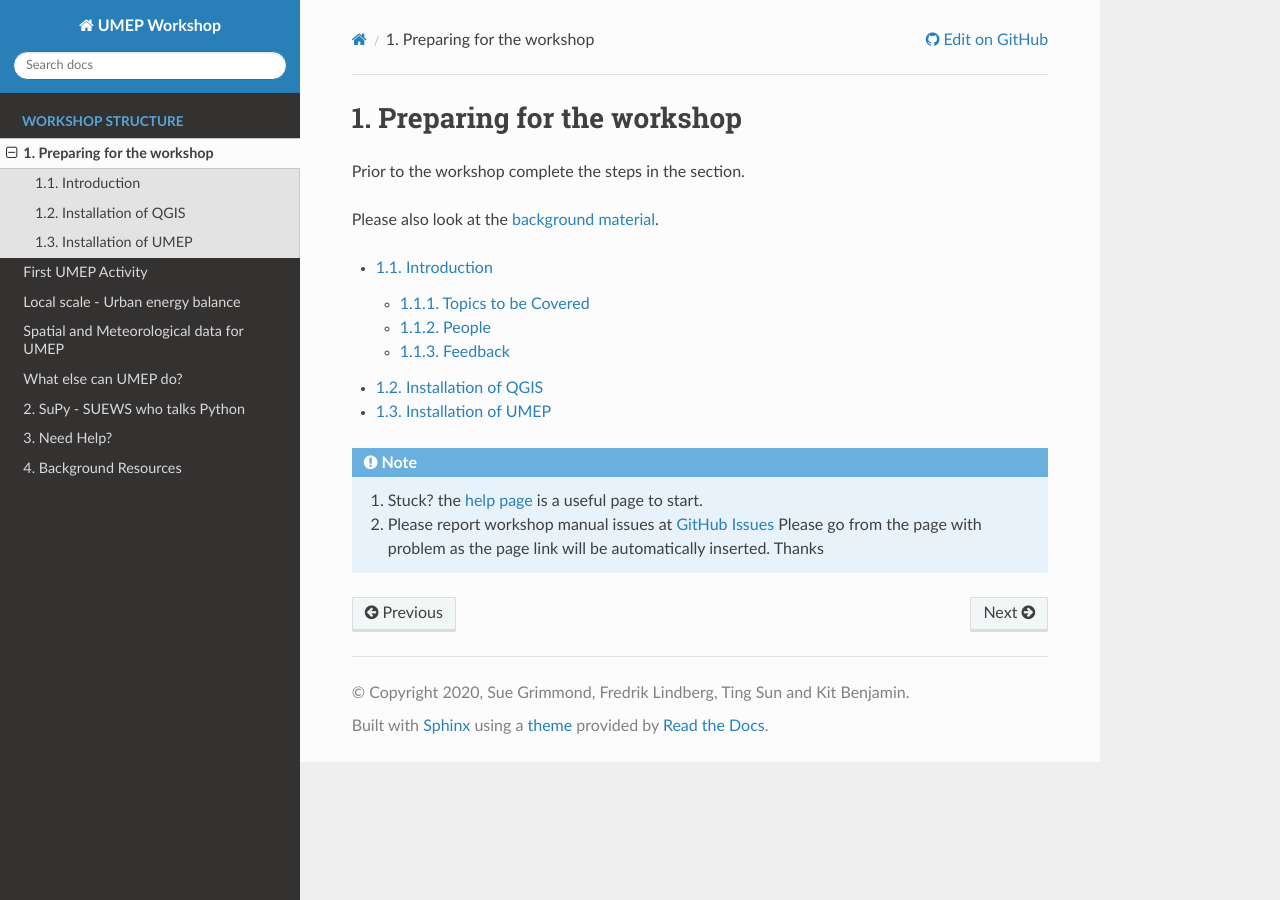
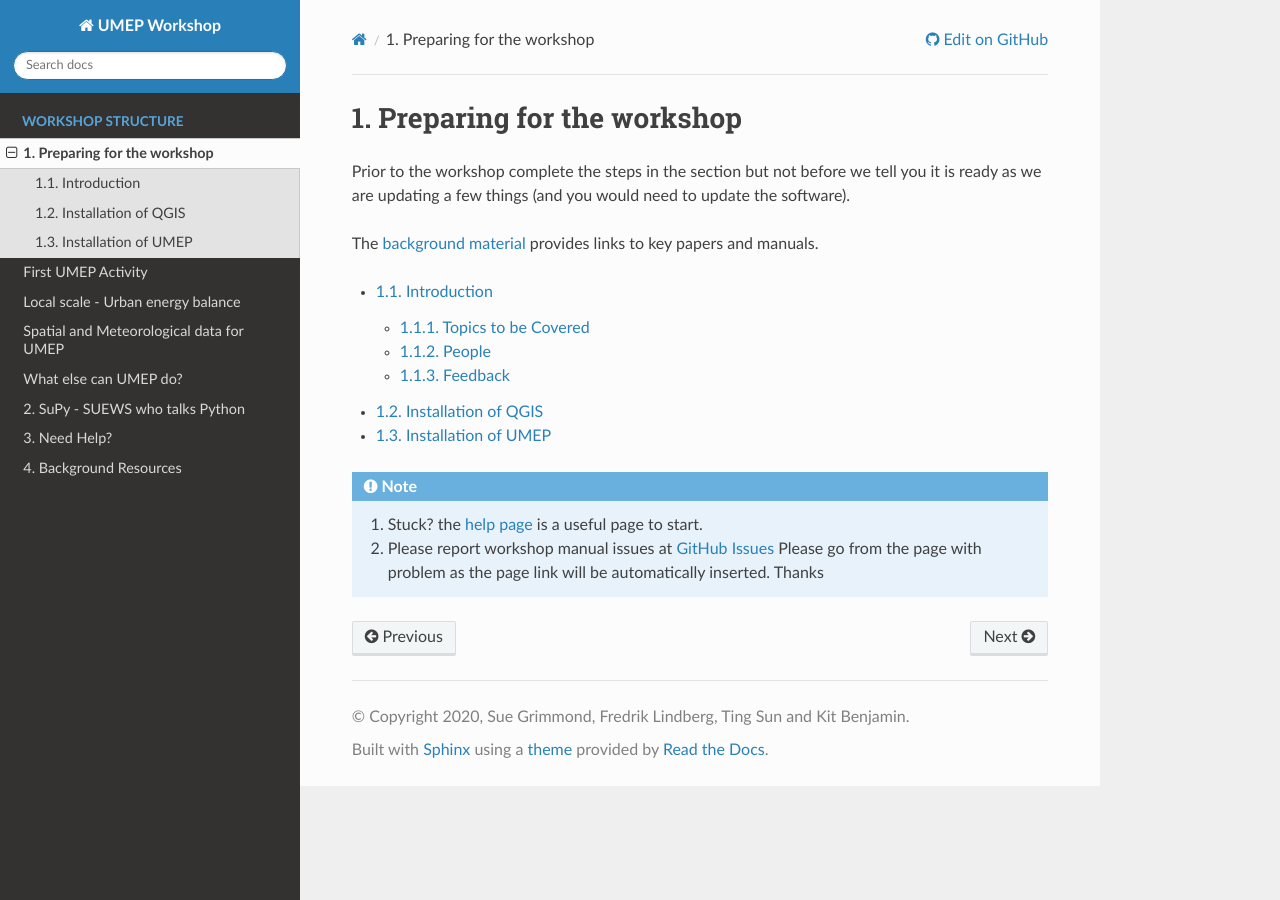
Before and after one commit to Urban-Meteorology-Reading/UMEP-Workshop, a Sphinx documentation site: the page built from source/Prepare/PrepareForTheWorkshop.rst, in a window 1280 px wide. Built offline with Sphinx 7.4.7 and the Read the Docs theme 2.0.0, drawn with Linux system fonts in a browser that asks for light colours.

Commit message:
Update PrepareForTheWorkshop.rst

```diff
--- a/source/Prepare/PrepareForTheWorkshop.rst
+++ b/source/Prepare/PrepareForTheWorkshop.rst
@@ -1,9 +1,9 @@
 Preparing for the workshop
 --------------------------
 
-Prior to the workshop complete the steps in the section.
+Prior to the workshop complete the steps in the section but not before we tell you it is ready as we are updating a few things (and you would need to update the software).
 
-Please also look at the `background material <Background>`.
+The `background material <Background>` provides links to key papers and manuals.
 
 .. toctree::
    :maxdepth: 2
```
